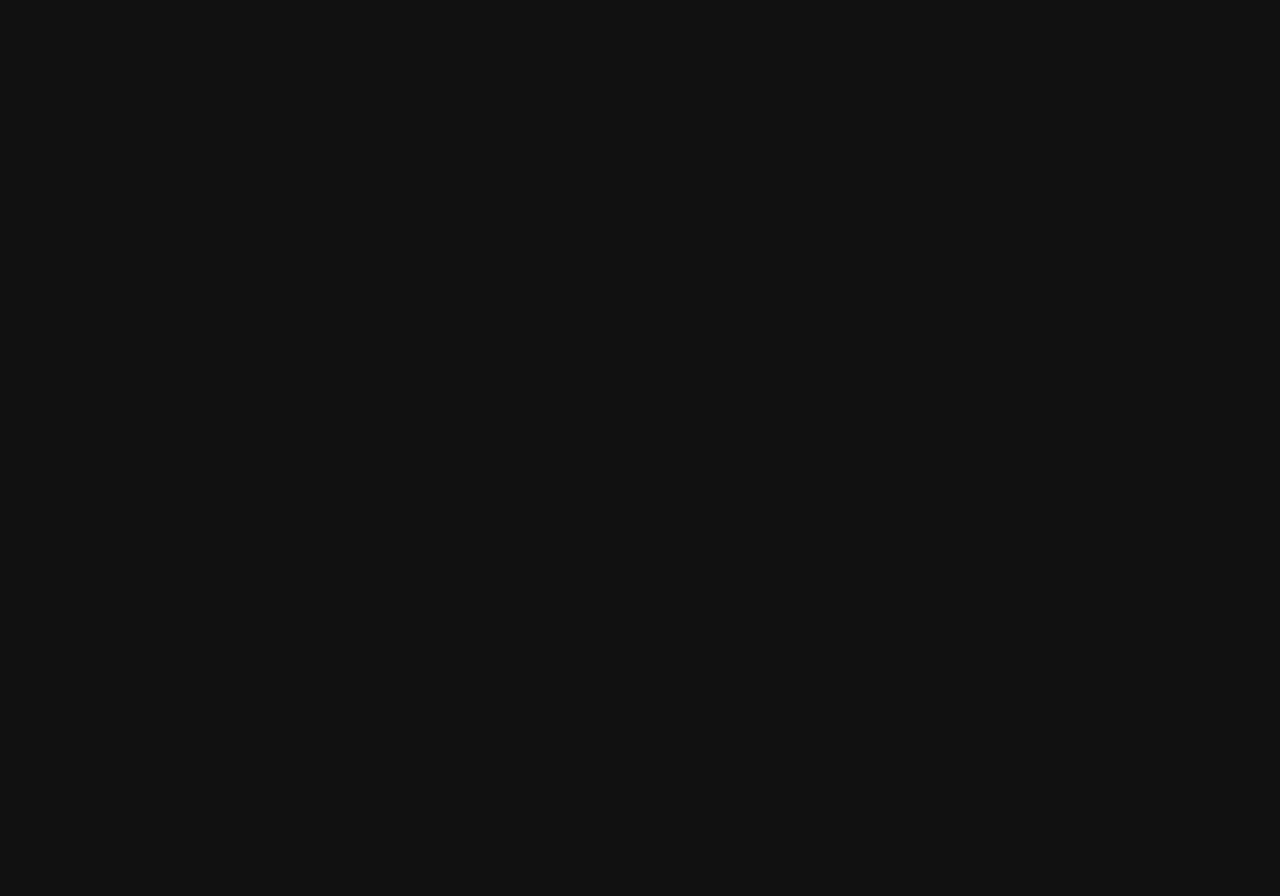
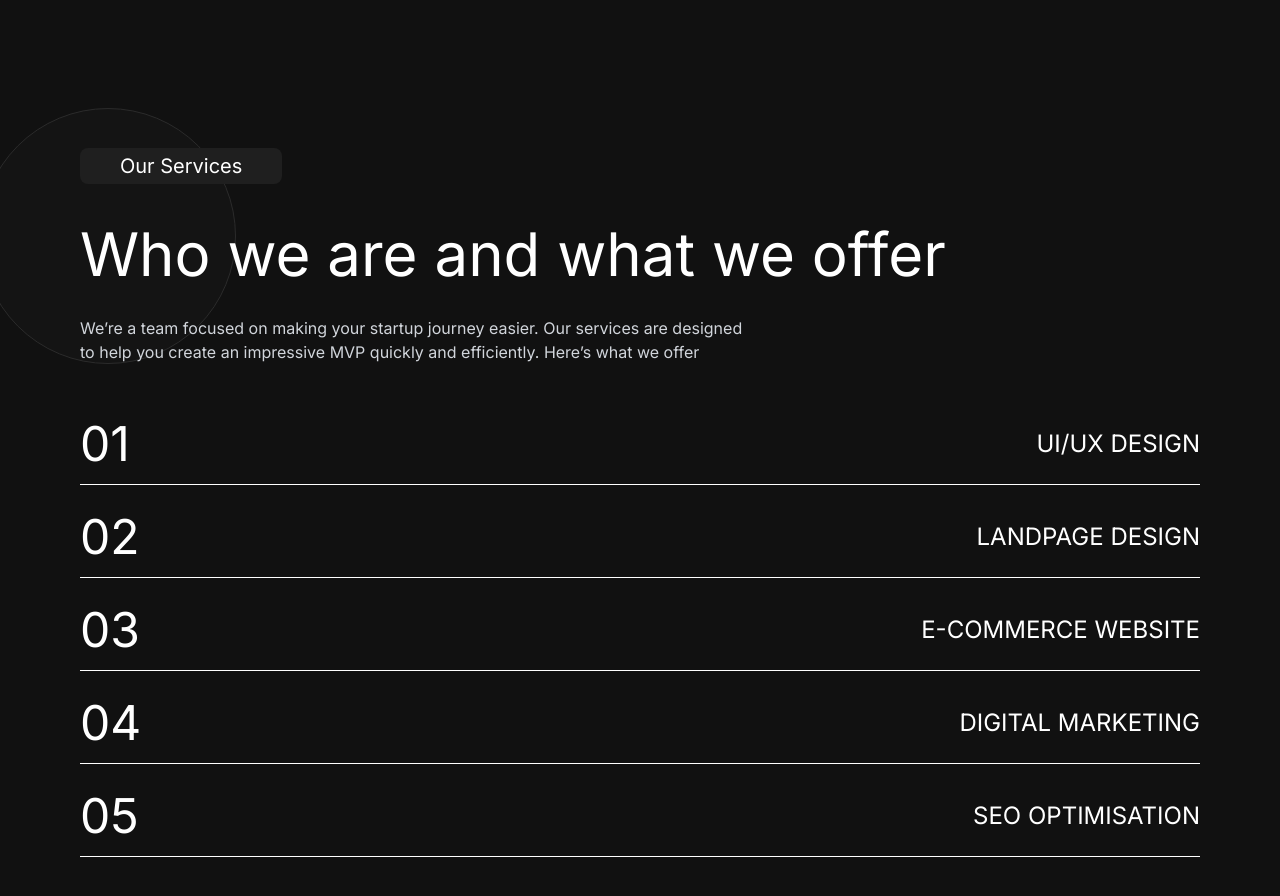
Before and after one commit to biswajit035/NBT, a Next.js app: page / in a window 1280 px wide. Shown: the part 1320-2216 px from the top of the page. Before the commit the page ends 1380 px from the top, so only its background shows below. Built offline with nearby package versions, Linux system fonts and the light colour scheme.

Commit message:
feat: :sparkles: services added

```diff
--- a/src/app/page.tsx
+++ b/src/app/page.tsx
@@ -16,8 +16,8 @@ export default function Home() {
          <Hero/>
         <CompanySlider/>
         <About/>
+        <Services/>
         {/*
-        <Services/>
         <Advantages/>
         <Testimonial/>
         <Faq/>
--- a/src/pages/Services.tsx
+++ b/src/pages/Services.tsx
@@ -1,8 +1,33 @@
 import React from 'react'
 
 const Services = () => {
+  const services = [
+    "UI/UX DESIGN",
+    "LANDPAGE DESIGN",
+    "E-COMMERCE WEBSITE",
+    "DIGITAL MARKETING",
+    "SEO OPTIMISATION",
+  ]
   return (
-    <div>Services</div>
+    <div className='relative z-[3] my-12 h-fit w-full overflow-x-hidden'>
+      <div className='absolute -left-5 hidden aspect-square rounded-full border border-[#2b2b2b] bg-gridBg hover:bg-[#1c1c1c] md:block md:w-[45vw] lg:w-[20vw]'></div>
+      <div className="content relative z-[2] px-2 py-10 md:w-full md:px-10 lg:w-10/12 lg:px-20">
+        <div className='mb-10 w-fit rounded-lg bg-[#1f1f1f] px-10 py-1 text-xl'>Our Services</div>
+        <h1 className='mb-8 text-3xl md:text-5xl lg:text-6xl'>Who we are and what we offer</h1>
+        <p className='text-gray-300 lg:w-3/4'>We’re a team focused on making your startup journey easier. Our services are designed to help you create an impressive MVP quickly and efficiently. Here’s what we offer</p>
+      </div>
+      <div className='flex flex-col gap-3 px-2 md:px-10 lg:px-20'>
+        {
+          services.map((item,idx)=>(
+            <div className='flex items-center justify-between border-b border-white py-4' key={idx}>
+              <span className='text-5xl'>{idx<10 ? `0${idx+1}` : idx+1}</span>
+              <span className='text-2xl'>{item}</span>
+            </div>
+          ))
+        }
+
+      </div>
+    </div>
   )
 }
 
```
